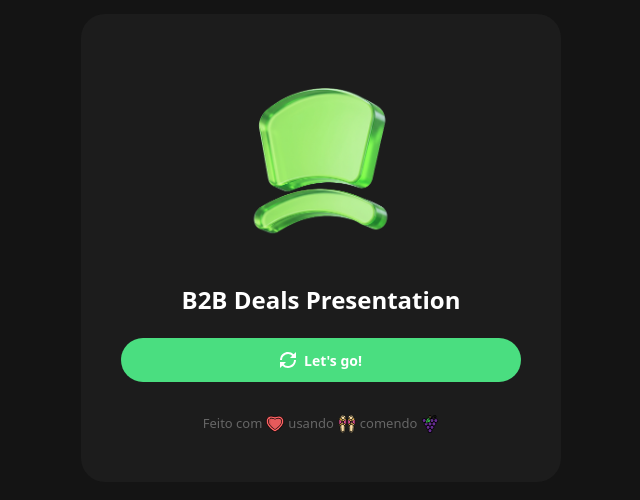
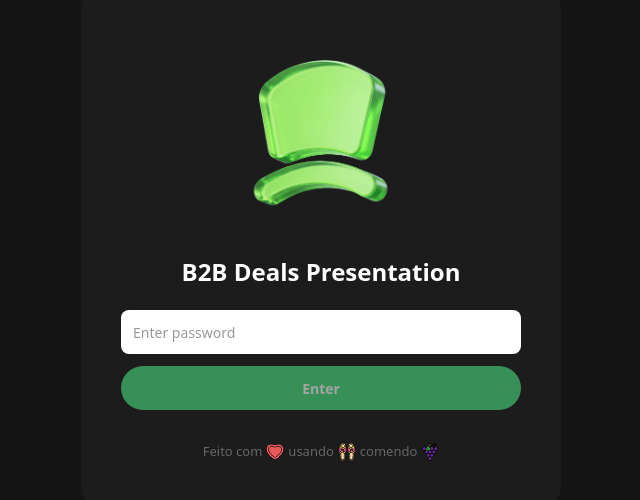
Before and after one commit to bschmitz3/magie-deals-presentation, a Next.js app: page / in a window 1280 px wide. Shown: the part 152-652 px from the top of the page, without its empty margins (319-959 px from the left). Built offline with nearby package versions, Linux system fonts and the light colour scheme.

Commit message:
feat: add password protection

```diff
--- /dev/null
+++ b/app/api/auth/route.ts
@@ -0,0 +1,14 @@
+import { NextResponse } from "next/server";
+
+export async function POST(request: Request) {
+  const { password } = (await request.json()) as { password?: string };
+
+  if (password === process.env.APP_PASSWORD) {
+    return NextResponse.json({ success: true });
+  }
+
+  return NextResponse.json(
+    { success: false, error: "Invalid password" },
+    { status: 401 },
+  );
+}
--- a/app/presentation/page.tsx
+++ b/app/presentation/page.tsx
@@ -7,6 +7,7 @@ import type { PresentationData } from "@/lib/types";
 import PresentationBoard from "@/components/PresentationBoard";
 
 const STORAGE_KEY = "magieDealsPresentationData";
+const AUTH_KEY = "magieDealsAuth";
 
 export default function PresentationPage() {
   const router = useRouter();
@@ -14,6 +15,11 @@ export default function PresentationPage() {
 
   useEffect(() => {
     try {
+      if (!localStorage.getItem(AUTH_KEY)) {
+        router.push("/");
+        return;
+      }
+
       const raw = localStorage.getItem(STORAGE_KEY);
       if (!raw) {
         router.push("/");
--- a/components/CoverPage.tsx
+++ b/components/CoverPage.tsx
@@ -1,18 +1,56 @@
 "use client";
 
 import Image from "next/image";
-import { useState } from "react";
+import { useEffect, useState } from "react";
 import { useRouter } from "next/navigation";
 
 import type { PresentationData } from "@/lib/types";
 
 const STORAGE_KEY = "magieDealsPresentationData";
+const AUTH_KEY = "magieDealsAuth";
 
 export default function CoverPage() {
   const router = useRouter();
 
+  const [isAuthenticated, setIsAuthenticated] = useState<boolean | null>(null);
+  const [password, setPassword] = useState("");
+  const [authError, setAuthError] = useState<string | null>(null);
+  const [isAuthenticating, setIsAuthenticating] = useState(false);
+
   const [isSyncing, setIsSyncing] = useState(false);
   const [error, setError] = useState<string | null>(null);
+
+  useEffect(() => {
+    setIsAuthenticated(!!localStorage.getItem(AUTH_KEY));
+  }, []);
+
+  async function handleLogin() {
+    if (!password.trim()) return;
+
+    try {
+      setIsAuthenticating(true);
+      setAuthError(null);
+
+      const res = await fetch("/api/auth", {
+        method: "POST",
+        headers: { "Content-Type": "application/json" },
+        body: JSON.stringify({ password }),
+      });
+
+      const data = await res.json();
+
+      if (data.success) {
+        localStorage.setItem(AUTH_KEY, btoa(password + "_" + Date.now()));
+        setIsAuthenticated(true);
+      } else {
+        setAuthError("Invalid password");
+      }
+    } catch {
+      setAuthError("Authentication failed");
+    } finally {
+      setIsAuthenticating(false);
+    }
+  }
 
   async function handleLetsGo() {
     try {
@@ -37,6 +75,8 @@ export default function CoverPage() {
     }
   }
 
+  if (isAuthenticated === null) return null;
+
   return (
     <div className="min-h-[100vh] bg-[#141414] flex items-center justify-center">
       <div className="max-w-[480px] w-full px-[40px] py-[48px] bg-[#1C1C1C] rounded-[24px] flex flex-col items-center text-center">
@@ -53,6 +93,31 @@ export default function CoverPage() {
           B2B Deals Presentation
         </h1>
 
+        {!isAuthenticated ? (
+          <div className="mt-[24px] w-full">
+            <input
+              type="password"
+              placeholder="Enter password"
+              value={password}
+              onChange={(e) => setPassword(e.target.value)}
+              onKeyDown={(e) => e.key === "Enter" && handleLogin()}
+              className="h-[44px] w-full rounded-[8px] bg-white px-[12px] text-[14px] text-[#1A1A1A] outline-none placeholder:text-[#999999]"
+            />
+
+            <button
+              type="button"
+              onClick={handleLogin}
+              disabled={isAuthenticating || !password.trim()}
+              className="mt-[12px] h-[44px] w-full rounded-[24px] bg-[#4ADE80] hover:bg-[#3ECF71] text-[14px] font-semibold text-[#FFFFFF] transition-colors disabled:opacity-60 disabled:cursor-not-allowed"
+            >
+              {isAuthenticating ? "Verifying..." : "Enter"}
+            </button>
+
+            {authError && (
+              <p className="mt-[8px] text-[12px] text-[#EF4444]">{authError}</p>
+            )}
+          </div>
+        ) : (
           <div className="mt-[24px] w-full">
             <button
               type="button"
@@ -102,6 +167,7 @@ export default function CoverPage() {
               )}
             </button>
           </div>
+        )}
 
         {error && (
           <div className="mt-[12px] text-[12px] text-[#EF4444]">
```
Also changed, not shown: public/logos/banqi.png (added). Lines whose indentation alone changed are shown as unchanged.
